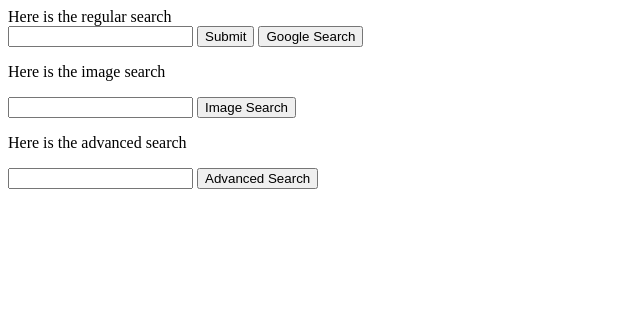
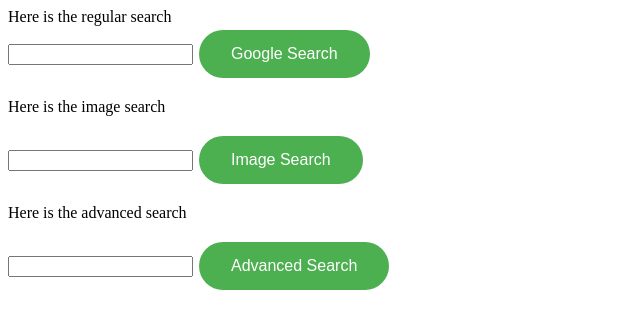
Before and after one commit to crybaker/cs50, a plain HTML site: page index.html in a window 1280 px wide. Shown: the whole page, without its empty margins (0-640 px from the left). Drawn offline with Linux system fonts and the light colour scheme.

Commit message:
rounded corners and green buttons

```diff
--- a/index.html
+++ b/index.html
@@ -3,25 +3,43 @@
     <head>
         <title>Search</title>
     </head>
-    <body>
+
+      <style>
+.button {
+  border: none;
+  border-radius: 25px;
+  color: white;
+  padding: 15px 32px;
+  text-align: center;
+  text-decoration: none;
+  display: inline-block;
+  font-size: 16px;
+  margin: 4px 2px;
+  cursor: pointer;
+}
+
+.button1 {background-color: #4CAF50;} /* Green */
+/*.button2 {background-color: #008CBA;}  Blue */
+</style>
+<body>
+
 Here is the regular search
         <form action="https://www.google.com/search" name="form1">
             <input type="text" name="q">
-            <button type="submit" form="form1" value="Submit">Submit</button>
+            <button type="submit" form="form1" class="button button1" value="Google Search">Google Search</button>
 
-            <input type="submit" value="Google Search">
         </form>
         <p>
 Here is the image search
           <form action="https://www.google.com/search">
               <input type="text" name="q">
-              <input type="submit" value="Image Search">
+              <input type="submit"  form="form1" class="button button1" value="Image Search">
           </form>
           <p>
 Here is the advanced search
           <form action="https://www.google.com/search">
               <input type="text" name="q">
-              <input type="submit" value="Advanced Search">
+              <input type="submit"  form="form1" class="button button1" value="Advanced Search">
           </form>
     </body>
 </html>
```
